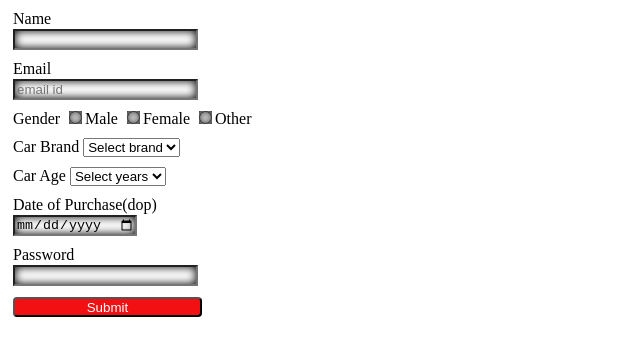
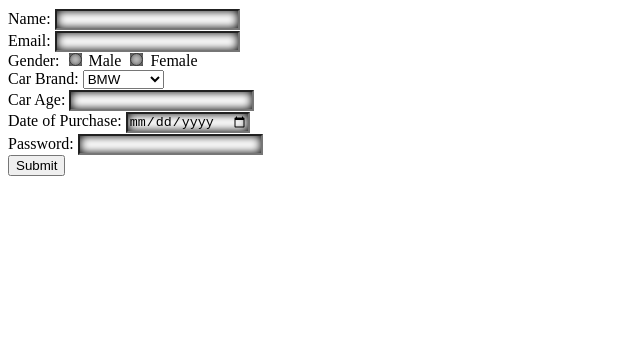
Before and after one commit to acciojob/car-insurance-form-vinuman, a website: page main.html in a window 1280 px wide. Shown: the whole page, without its empty margins (0-640 px from the left). Drawn offline with Linux system fonts and the light colour scheme.

Commit message:
created a submission

```diff
--- a/main.html
+++ b/main.html
@@ -5,7 +5,7 @@
 <head>
 	<link rel="stylesheet" href="styles.css">
 </head>
-	<form action="#" method="post">
+<!--	<form action="#" method="post">
 		<div>
 			<label for="name">Name</label><br>
 			<input type="text" name="name" id="name" minlength=2 maxlength=30 required>
@@ -59,7 +59,37 @@
 
 
 
-	</form>
+	</form> -->
+
+	<form method="post" action="submit_form.php">
+  <label for="name">Name:</label>
+  <input type="text" id="name" name="name" required>
+  <br>
+  <label for="email">Email:</label>
+  <input type="email" id="email" name="email" required>
+  <br>
+  <label for="gender">Gender:</label>
+  <input type="radio" id="gender" name="gender" value="male" required> Male
+  <input type="radio" id="gender" name="gender" value="female" required> Female
+  <br>
+  <label for="cars">Car Brand:</label>
+  <select id="cars" name="cars" required>
+    <option value="BMW">BMW</option>
+    <option value="Audi">Audi</option>
+    <option value="Mercedes">Mercedes</option>
+  </select>
+  <br>
+  <label for="carage">Car Age:</label>
+  <input type="number" id="carage" name="carage" required>
+  <br>
+  <label for="dop">Date of Purchase:</label>
+  <input type="date" id="dop" name="dop" required>
+  <br>
+  <label for="password">Password:</label>
+  <input type="password" id="password" name="password" required>
+  <br>
+  <button type="submit">Submit</button>
+</form>
 
 <body>
 	<!-- the entire body must be written by student -->
```
